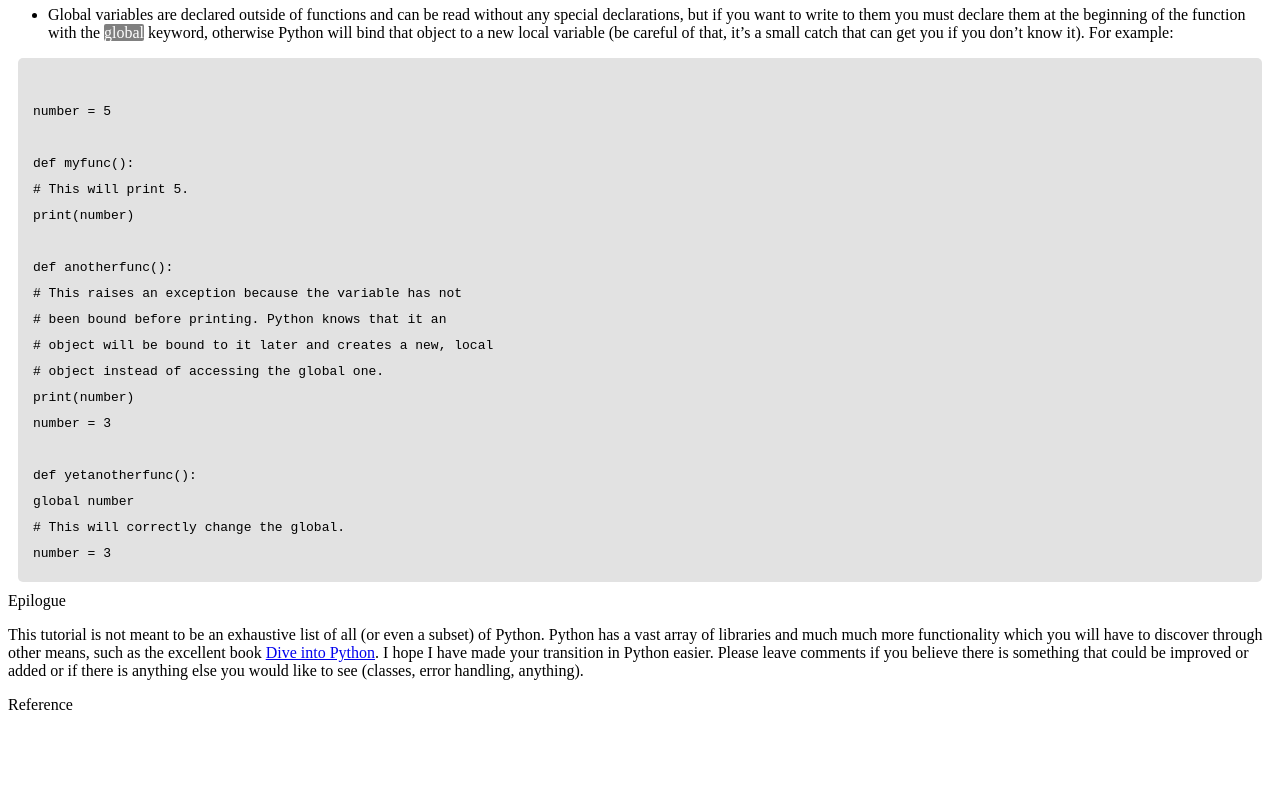
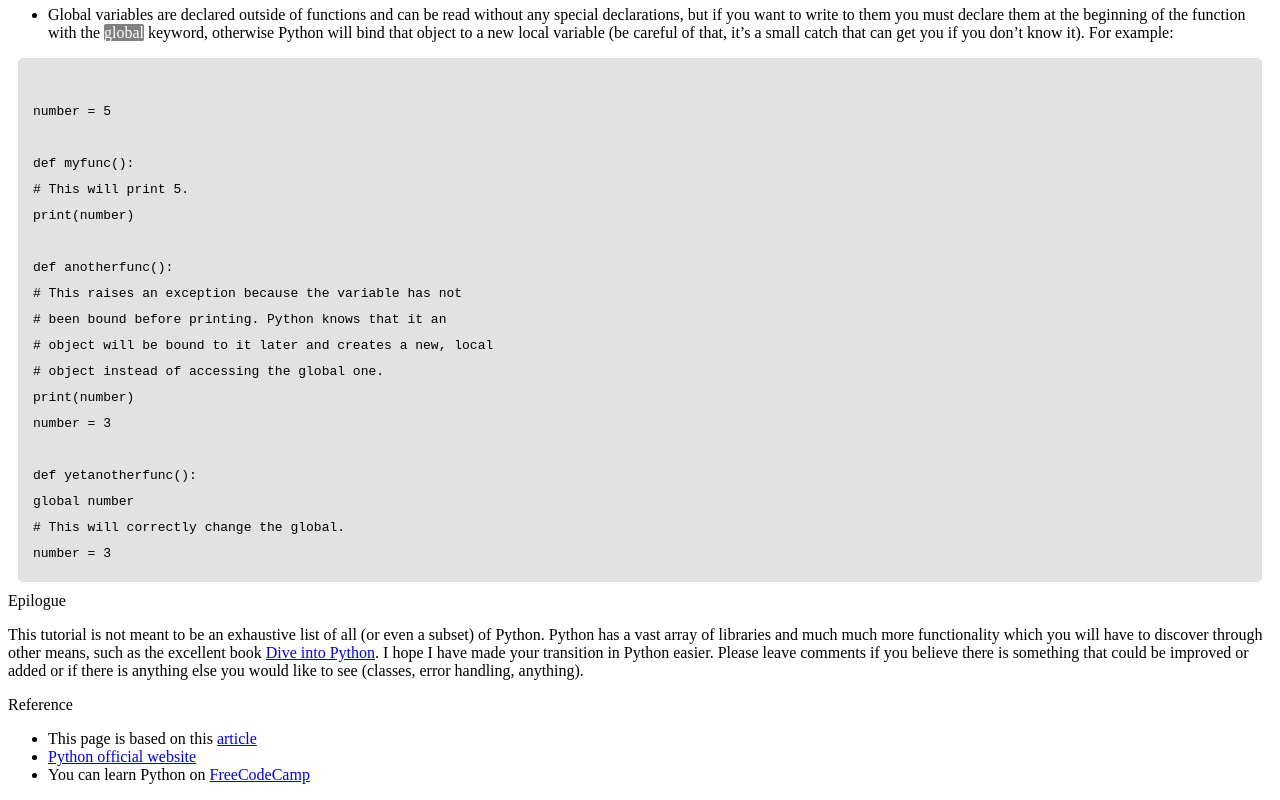
Before and after one commit to Mattews12/technical-page, a plain HTML site: page page/index.html in a window 1280 px wide. Shown: the part 8680-9480 px from the top of the page. Before the commit the page ends 9402 px from the top, so only its background shows below. Drawn offline with Linux system fonts and the light colour scheme.

Commit message:
add сore of Reference section

```diff
--- a/page/index.html
+++ b/page/index.html
@@ -499,7 +499,13 @@
         </section>
         <section class='main-section' id='Reference'>
             <header>Reference</header>
-            <article></article>
+            <article>
+                <ul>
+                    <li>This page is based on this <a href="https://www.stavros.io/tutorials/python/" target="_blank">article</a></li>
+                    <li><a href="https://www.python.org/" target="_blank">Python official website</a></li>
+                    <li>You can learn Python on <a href="https://www.freecodecamp.org/learn/scientific-computing-with-python/#learn-classes-and-objects-by-building-a-sudoku-solver" target="_blank">FreeCodeCamp</a></li>
+                </ul>
+            </article>
         </section>
     </main>
 </body>
```
